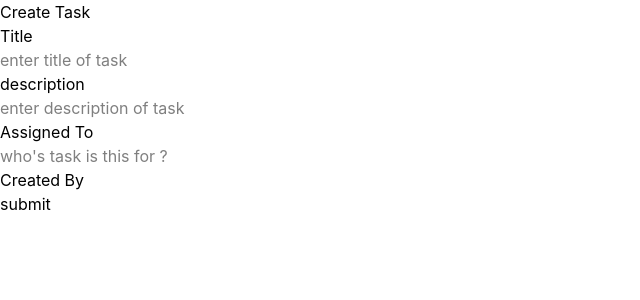
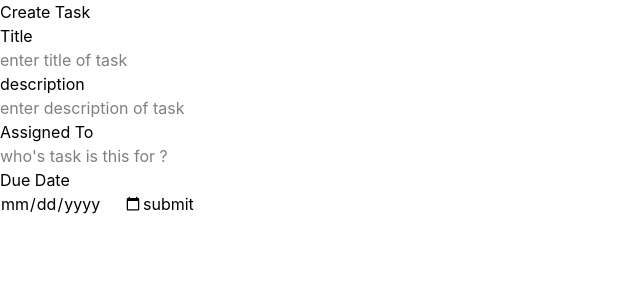
Before and after one commit to vikram-kk/employee-management-system, a React app in the folder Frontend/: page /task/create in a window 1280 px wide. Shown: the top 300 px of the page, without its empty margins (0-640 px from the left). Built offline with nearby package versions, Linux system fonts and the light colour scheme; the HTML template or start-up script is replaced by a standard one.

Commit message:
integration of task endpoint with frontend

```diff
--- /dev/null
+++ b/Frontend/src/context/AuthContext.jsx
@@ -0,0 +1,19 @@
+import { createContext, useState, useEffect } from "react";
+
+export const userContext = createContext(null);
+
+export const UserProvider = ({ children }) => {
+  const [user, setUser] = useState(null);
+  const token = localStorage.getItem("token");
+
+  const login = (user) => {
+    setUser(user);
+    console.log(user);
+  };
+
+  return (
+    <userContext.Provider value={{ user, login }}>
+      {children}
+    </userContext.Provider>
+  );
+};
--- a/Frontend/src/main.jsx
+++ b/Frontend/src/main.jsx
@@ -1,13 +1,16 @@
 import { StrictMode } from "react";
 import { createRoot } from "react-dom/client";
+import { BrowserRouter } from "react-router-dom";
+import { UserProvider } from "./context/AuthContext.jsx";
+import App from "./App.jsx";
 import "./index.css";
-import App from "./App.jsx";
-import { BrowserRouter } from "react-router-dom";
 
 createRoot(document.getElementById("root")).render(
   <StrictMode>
     <BrowserRouter>
-      <App />
+      <UserProvider>
+        <App />
+      </UserProvider>
     </BrowserRouter>
   </StrictMode>,
 );
--- a/Frontend/src/pages/CreatTask.jsx
+++ b/Frontend/src/pages/CreatTask.jsx
@@ -1,11 +1,12 @@
+import { createTask } from "../services/taskService";
 import { useState } from "react";
-import { createTask } from "../services/taskService";
 
 export default function CreatTask() {
   const [form, setForm] = useState({
     title: "",
     description: "",
     assignedTo: "",
+    dueDate: "",
   });
 
   const handleInput = (e) => {
@@ -46,8 +47,14 @@ export default function CreatTask() {
             onChange={(e) => handleInput(e)}
             placeholder="who's task is this for ?"
           />
-          <h1>Created By</h1>
-          {/* <input type="text" /> */}
+          <h1>Due Date</h1>
+          <input
+            name="dueDate"
+            type="date"
+            value={form.dueDate}
+            onChange={(e) => handleInput(e)}
+            placeholder="who's task is this for ?"
+          />
           <button type="submit">submit</button>
         </form>
       </div>
--- a/Frontend/src/pages/Login.jsx
+++ b/Frontend/src/pages/Login.jsx
@@ -1,8 +1,10 @@
-import { useState } from "react";
+import { useContext, useState } from "react";
+import { userContext } from "../context/AuthContext";
 import { handleLogin } from "../services/authServices";
 import { useNavigate } from "react-router-dom";
 
 export default function Login() {
+  const { login } = useContext(userContext);
   const navigate = useNavigate();
   const [formData, setFormData] = useState({
     email: "",
@@ -16,11 +18,11 @@ export default function Login() {
 
   const handleSubmit = async (e) => {
     e.preventDefault();
-    const response = await handleLogin(formData.email, formData.password);
-    console.log(response);
-    console.log(response.status);
-
-    if (response && response.status === 200) {
+    const { res, data } = await handleLogin(formData.email, formData.password);
+    console.log(data);
+    console.log(res);
+    login(data.user);
+    if (res && res.status === 200) {
       navigate("/dashboard");
     }
   };
--- a/Frontend/src/services/authServices.js
+++ b/Frontend/src/services/authServices.js
@@ -18,7 +18,7 @@ export const handleLogin = async (email, password) => {
 
         localStorage.setItem("token", data.token)
         alert("Login successfull")
-        return res
+        return { res, data }
     } catch (error) {
         console.log(error.message);
 
--- a/Frontend/src/services/taskService.js
+++ b/Frontend/src/services/taskService.js
@@ -41,6 +41,7 @@ export const createTask = async (formdata) => {
     if (!res.ok) {
         return data.message
     }
+    console.log(data)
 
     return data
 }
```
Also changed, not shown: Frontend/src/context/AuthContext.js (deleted), 1 other file (tests, documents, lock files or other folders).
